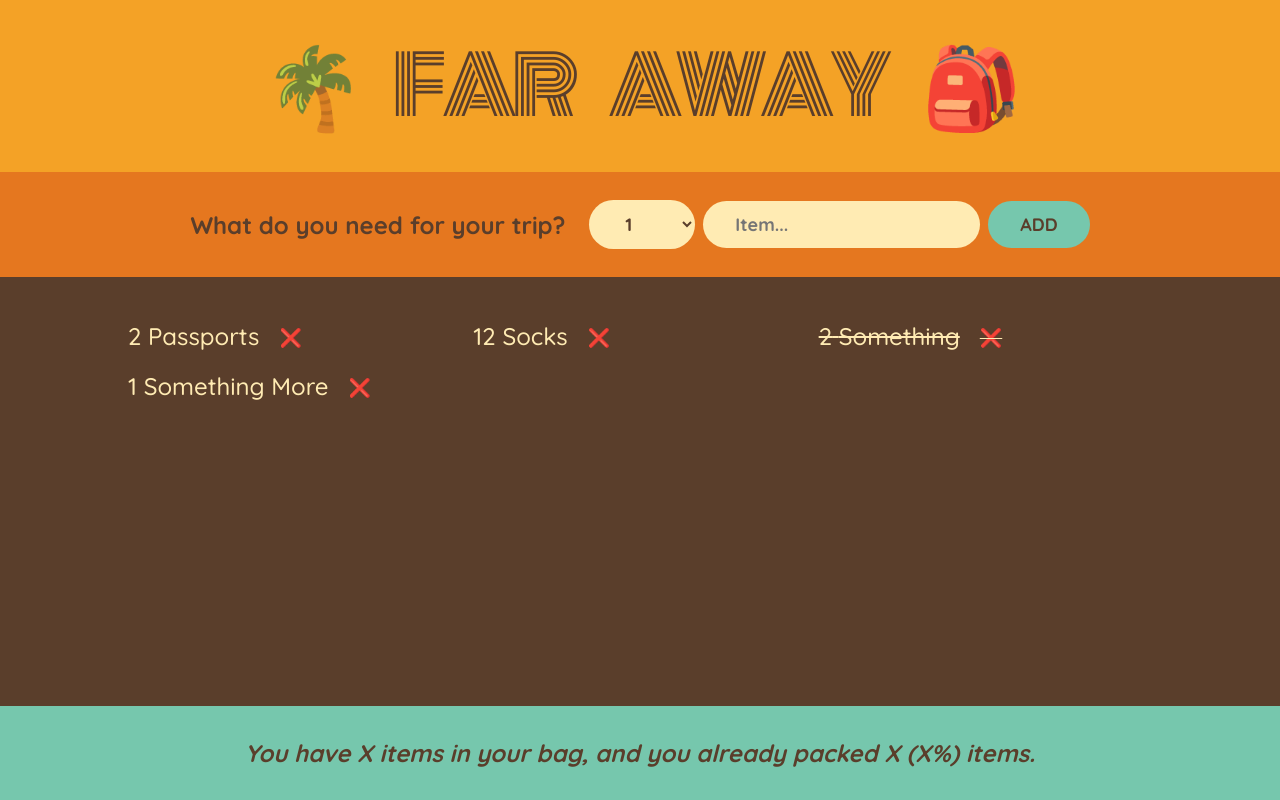
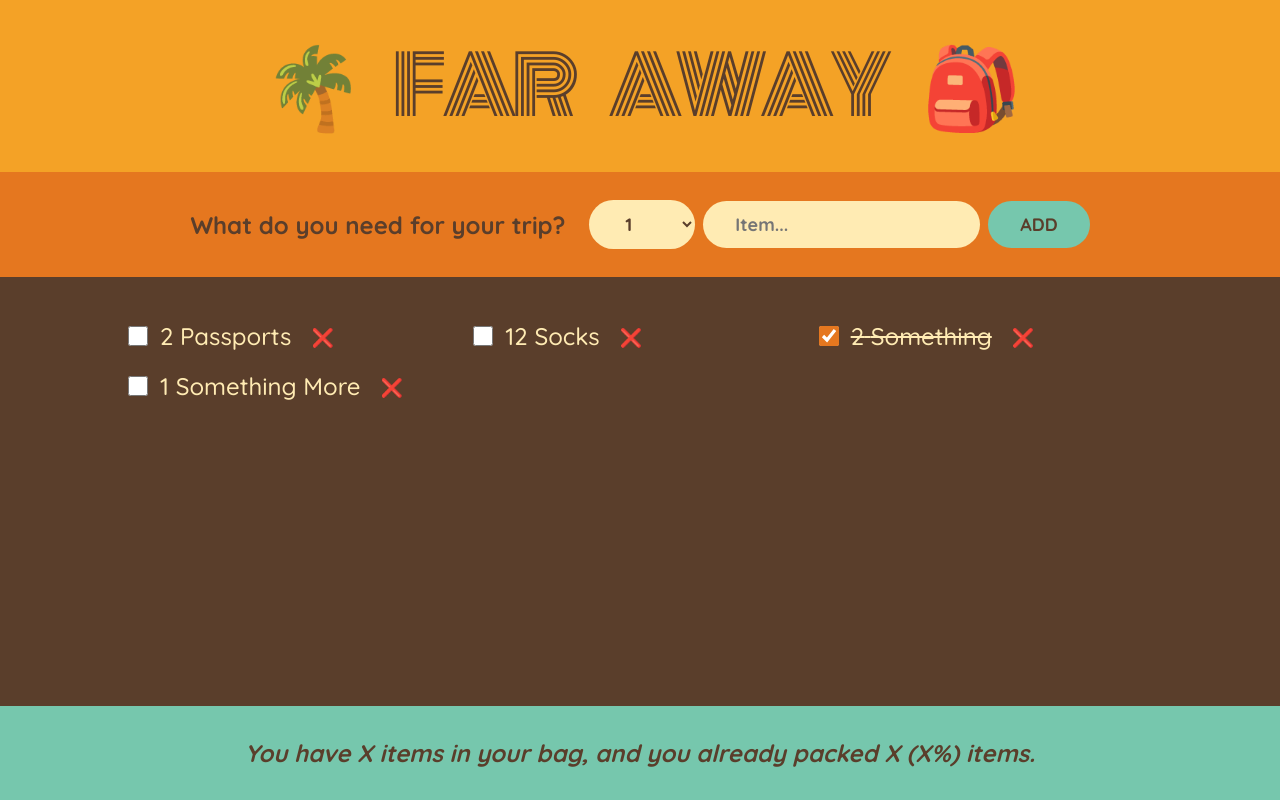
Before and after one commit to Himanshu-Sorathiya-Simform/far-away, a React (Vite) app: page / in a window 1280 px wide. Built offline with nearby package versions, Linux system fonts and the light colour scheme.

Commit message:
add toggle of items being packed or not

```diff
--- a/src/App.tsx
+++ b/src/App.tsx
@@ -26,6 +26,14 @@ function App() {
 		setItems((items) => items.filter((item) => item.id !== id));
 	}
 
+	function handleTogglePackedItem(id: number) {
+		setItems((items) =>
+			items.map((item) =>
+				item.id === id ? { ...item, packed: !item.packed } : item,
+			),
+		);
+	}
+
 	return (
 		<StyledApp>
 			<Logo />
@@ -35,6 +43,7 @@ function App() {
 			<PackingList
 				items={items}
 				onDeleteItem={handleDeleteItem}
+				onTogglePackedItem={handleTogglePackedItem}
 			/>
 
 			<Stats />
--- a/src/components/PackingItem.tsx
+++ b/src/components/PackingItem.tsx
@@ -4,13 +4,16 @@ import type { Item } from "../types/types.ts";
 interface PackingItemProps {
 	item: Item;
 	onDeleteItem: (id: number) => void;
+	onTogglePackedItem: (id: number) => void;
 }
 
-const StyledPackingItem = styled.li<{ $packed?: boolean }>`
+const StyledPackingItem = styled.li`
 	display: flex;
 	align-items: center;
 	gap: 1.2rem;
+`;
 
+const StyledPackingItemDetail = styled.span<{ $packed?: boolean }>`
 	text-decoration: ${(props) => [props.$packed ? "line-through" : "none"]};
 `;
 
@@ -24,12 +27,24 @@ const StyledPackingItemButton = styled.button`
 	transform: translateY(2px);
 `;
 
-function PackingItem({ item, onDeleteItem }: PackingItemProps) {
+const StyledCheckbox = styled.input.attrs(() => ({ type: "checkbox" }))`
+	height: 2rem;
+	width: 2rem;
+	accent-color: #e5771f;
+	cursor: pointer;
+`;
+
+function PackingItem({ item, onDeleteItem, onTogglePackedItem }: PackingItemProps) {
 	return (
-		<StyledPackingItem $packed={item.packed}>
-			<span>
+		<StyledPackingItem>
+			<StyledCheckbox
+				checked={item.packed}
+				onClick={() => onTogglePackedItem(item.id)}
+			/>
+
+			<StyledPackingItemDetail $packed={item.packed}>
 				{item.quantity} {item.description}
-			</span>
+			</StyledPackingItemDetail>
 
 			<StyledPackingItemButton onClick={() => onDeleteItem(item.id)}>
 				❌
--- a/src/components/PackingList.tsx
+++ b/src/components/PackingList.tsx
@@ -5,6 +5,7 @@ import PackingItem from "./PackingItem.tsx";
 interface PackingListProps {
 	items: Item[];
 	onDeleteItem: (id: number) => void;
+	onTogglePackedItem: (id: number) => void;
 }
 
 const StyledPackingListContainer = styled.section`
@@ -32,7 +33,7 @@ const StyledPackingList = styled.ul`
 	overflow: auto;
 `;
 
-function PackingList({ items, onDeleteItem }: PackingListProps) {
+function PackingList({ items, onDeleteItem, onTogglePackedItem }: PackingListProps) {
 	return (
 		<StyledPackingListContainer>
 			<StyledPackingList>
@@ -40,6 +41,7 @@ function PackingList({ items, onDeleteItem }: PackingListProps) {
 					<PackingItem
 						item={item}
 						onDeleteItem={onDeleteItem}
+						onTogglePackedItem={onTogglePackedItem}
 					/>
 				))}
 			</StyledPackingList>
--- a/src/index.css
+++ b/src/index.css
@@ -25,16 +25,3 @@ body {
 	font-weight: 700;
 	margin: 0 0.8rem;
 }
-
-input[type="checkbox"] {
-	height: 2rem;
-	width: 2rem;
-	accent-color: #e5771f;
-}
-
-.stats {
-	background-color: #76c7ad;
-	text-align: center;
-	font-weight: 700;
-	padding: 3.2rem 0;
-}
```
